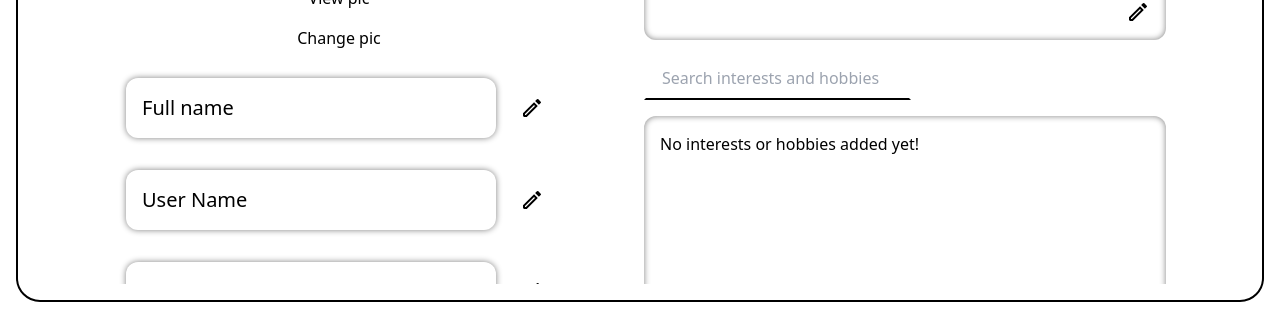
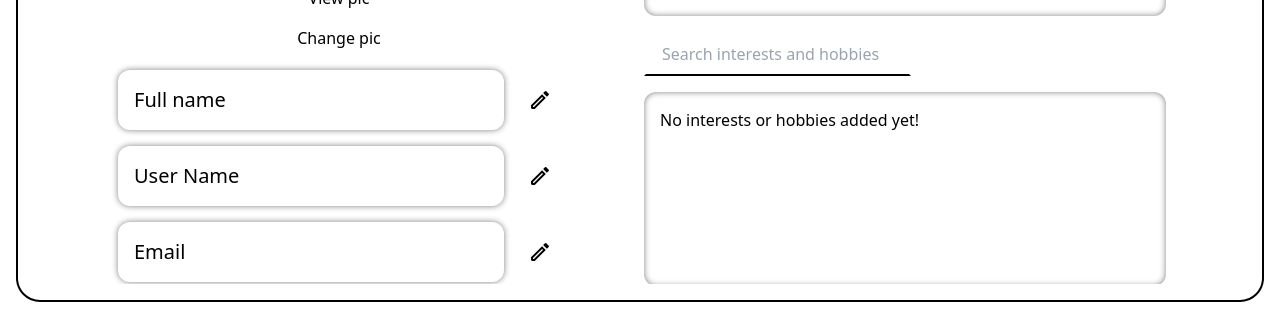
Before and after one commit to Nitish-u/Quizomania, a React (Vite) app: page /editProfile in a window 1280 px wide. Shown: the part 482-797 px from the top of the page. Built offline with nearby package versions, Linux system fonts and the light colour scheme.

Commit message:
dynamic data inputs added

```diff
--- a/src/components/Input component/InputComp.jsx
+++ b/src/components/Input component/InputComp.jsx
@@ -40,7 +40,7 @@
   }, [value]);
 
   return (
-    <div className="flex items-center gap-4 py-0 justify-between sm:p-2 w-full">
+    <div className="flex items-center gap-4 justify-between w-full">
       <input
         type={type}
         ref={ref}
--- a/src/components/Profile settings/ProfileSettings.jsx
+++ b/src/components/Profile settings/ProfileSettings.jsx
@@ -1,14 +1,14 @@
 import React from "react";
 import InputComp from "../Input component/InputComp";
 import CustomTextArea from "../Custom textarea/CustomTextArea";
-import SkillsComp from "../Interests Comp/InterestsComp";
+import InterestsComp from "../Interests Comp/InterestsComp";
 
 export default function ProfileSettings({
   fullName,
   userName,
   userEmail,
   description,
-  usersInterest,
+  usersInterests,
   profilePicUrl,
 }) {
   return (
@@ -31,7 +31,7 @@
       </div>
       <div className="right flex flex-col flex-1 gap-4">
         <CustomTextArea userDescription={description} />
-        <SkillsComp  />
+        <InterestsComp userInterests={usersInterests} />
       </div>
     </div>
   );
```
